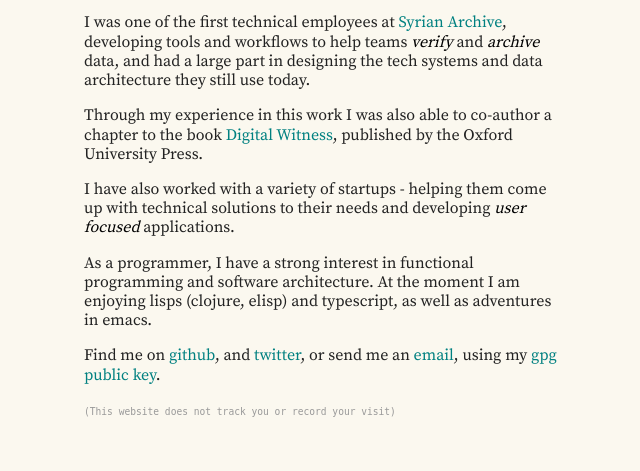
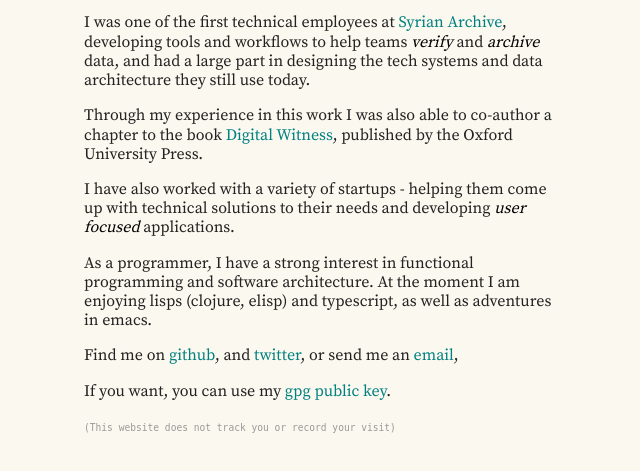
Before and after one commit to nikonikoniko/niko.io, a plain HTML site: page index.html in a window 1280 px wide. Shown: the part 209-680 px from the top of the page, without its empty margins (316-956 px from the left). Drawn offline with Linux system fonts and the light colour scheme.

```diff
--- a/index.html
+++ b/index.html
@@ -94,7 +94,11 @@ As a programmer, I have a strong interest in functional programming and software
     </p>
 
     <p>
-Find me on <a href="https://github.com/nikonikoniko">github</a>, and <a href="https://twitter.com/niko__para">twitter</a>, or send me an <a id="emailme" href="#">email</a>, using my <a href="publickey.txt">gpg public key</a>.
+      Find me on <a href="https://github.com/nikonikoniko">github</a>, and <a href="https://twitter.com/niko__para">twitter</a>, or send me an <a id="emailme" href="#">email</a>,
+      </p>
+
+      <p>
+      If you want, you can use my <a href="publickey.txt">gpg public key</a>.
     </p>
 
     <small class="mono">(This website does not track you or record your visit)</small>
```
